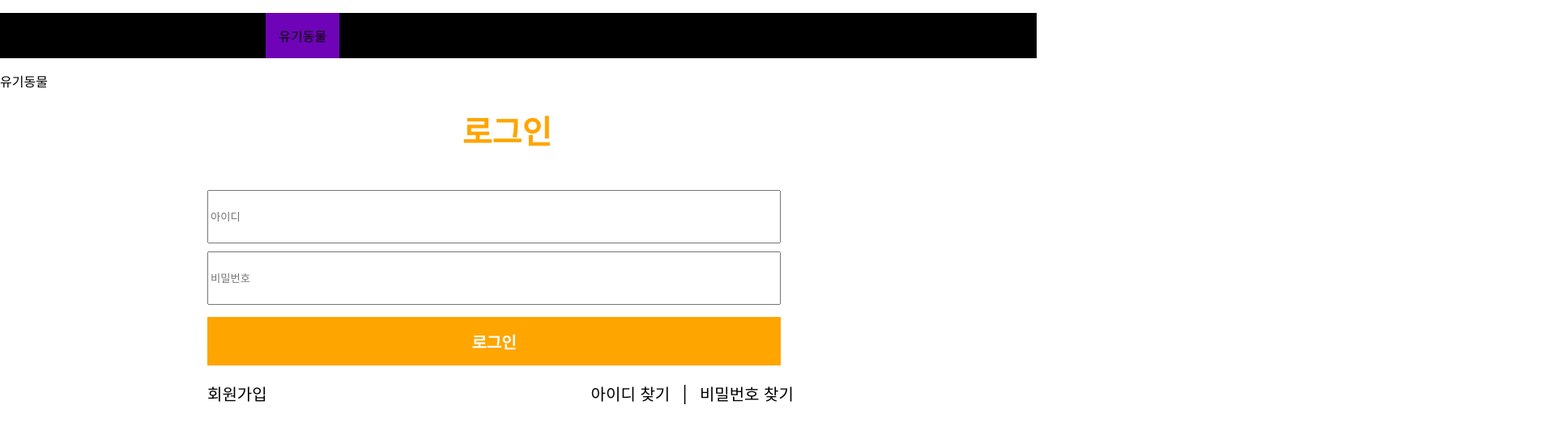
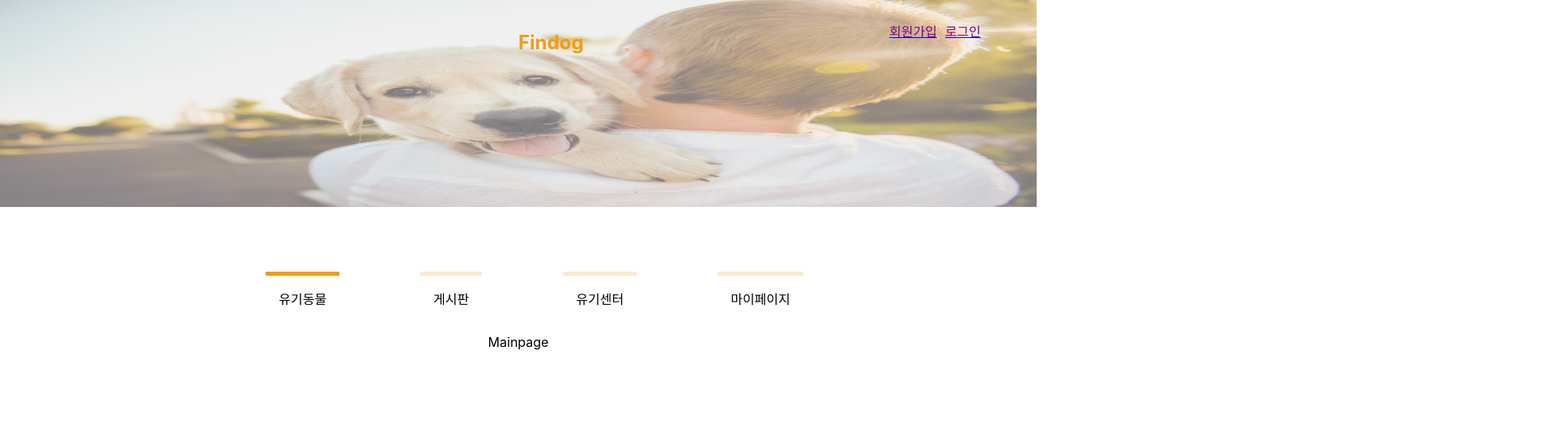
Before and after one commit to jyeonpark/Findog_Front, a React (Create React App) app: page / in a window 1280 px wide. Shown: the top 538 px of the page at 81% size, 1920 px wide, since content can reach past the window. Built offline with nearby package versions, Linux system fonts and the light colour scheme.

Commit message:
Add Router function

```diff
--- a/package.json
+++ b/package.json
@@ -9,6 +9,7 @@
     "classnames": "^2.3.1",
     "react": "^17.0.2",
     "react-dom": "^17.0.2",
+    "react-router-dom": "^6.2.2",
     "react-scripts": "5.0.0",
     "styled-components": "^5.3.5",
     "web-vitals": "^2.1.4"
--- a/src/App.js
+++ b/src/App.js
@@ -1,14 +1,29 @@
-import React, { Component } from "react";
+import React, {Component} from "react";
+import {BrowserRouter, Routes, Route} from "react-router-dom";
 import "./App.css";
 import Header from "./components/Header";
 import Tab from "./components/Tab";
+import {Main} from "./pages/Main";
+import {Login} from "./pages/Login";
+import {NotFound} from "./pages/NotFound";
+import SignUp from "./pages/SignUp";
 
 function App() {
-  return (
-    <div className="App">
-      <Header></Header>
-    </div>
-  );
+    return (
+        <div className="App">
+            <BrowserRouter>
+                <Header />
+                <Tab />
+                <Routes>
+                    <Route path="/" element={<Main />}></Route>
+                    <Route path="/login" element={<Login />}></Route>
+                    <Route path="*" element={<NotFound />}></Route>
+                    <Route path="/signUp" element={<SignUp />}></Route>
+                </Routes>
+
+            </BrowserRouter>
+        </div>
+    );
 }
 
 export default App;
--- a/src/components/Header.js
+++ b/src/components/Header.js
@@ -1,10 +1,19 @@
 import React, { Component } from "react";
+import { Link } from "react-router-dom";
 import "../styles/Header.css";
 
 
 function Header() {
   return (
     <div className="Header">
+      <div className="Container">
+        <Link to="/signUp">
+          <div className="Container-Text">회원가입</div>
+        </Link>
+        <Link to="/login">
+          <div className="Container-Text">로그인</div>
+        </Link>
+      </div>
       <div className="Header-Text">Findog</div>
     </div>
   );
--- a/src/components/Tab.js
+++ b/src/components/Tab.js
@@ -6,37 +6,61 @@ import Board from "../pages/Board";
 import CenterMap from "../pages/CenterMap";
 import MyPage from "../pages/MyPage";
 import classNames from "classnames";
+import SignUp from "../pages/SignUp";
+import { Link } from "react-router-dom";
 
-const tabMenuList = {
-    0 : <AbandonedAnimal/>,
-    1 : <Board/>,
-    2 : <CenterMap/>,
-    3 : <MyPage/>
-};
+// const tabMenuList = {
+//   0: <AbandonedAnimal />,
+//   1: <Board />,
+//   2: <CenterMap />,
+//   3: <MyPage />,
+// };
 
-function Tab(){
-
+function Tab(props) {
   const [menu, setMenu] = useState(0);
+  //   const [tabVisible, setTabVisibility] = useState(props.name === "회원가입" ? false : true);
 
   return (
     <div className="Tab-Wrap">
       <div className="Tab-Bar">
         <ul className="Tab">
-                    <li className={classNames(Tab, `${menu === 0? 'active': ''}`)}
-                    onClick={() => setMenu(0)}>유기동물</li>
-                    <li className={classNames(Tab, `${menu === 1? 'active': ''}`)}
-                    onClick={() => setMenu(1)}>게시판</li>
-                    <li className={classNames(Tab, `${menu === 2? 'active': ''}`)}
-                    onClick={() => setMenu(2)}>유기센터</li>
-                    <li className={classNames(Tab, `${menu === 3? 'active': ''}`)}
-                    onClick={() => setMenu(3)}>마이페이지</li>
+            <Link to="/">
+          <li
+            className={classNames(Tab, `${menu === 0 ? "active" : ""}`)}
+            onClick={() => {
+              setMenu(0);
+            }}
+          >
+            유기동물
+          </li>
+          </Link>
+          <Link to="/login">
+          <li
+            className={classNames(Tab, `${menu === 1 ? "active" : ""}`)}
+            onClick={() => setMenu(1)}
+          >
+            게시판
+          </li>
+          </Link>
+          <Link to="/signUp">
+          <li
+            className={classNames(Tab, `${menu === 2 ? "active" : ""}`)}
+            onClick={() => setMenu(2)}
+          >
+            유기센터
+          </li>
+          </Link>
+          <li
+            className={classNames(Tab, `${menu === 3 ? "active" : ""}`)}
+            onClick={() => setMenu(3)}
+          >
+            마이페이지
+          </li>
         </ul>
       </div>
-            <div className="Tab-Content">
-                {tabMenuList[menu]}
+      {/* <div className="Tab-Content">{tabMenuList[menu]}</div> */}
     </div>
-        </div>
-    )
+  );
 }
 
 export default Tab;
--- a/src/index.js
+++ b/src/index.js
@@ -3,14 +3,11 @@ import ReactDOM from "react-dom";
 import "./index.css";
 import App from "./App";
 import reportWebVitals from "./reportWebVitals";
-import {Login} from './pages/Login';
-import Tab from './components/Tab'
 
 
 ReactDOM.render(
   <React.StrictMode>
-    <Tab/>
-    <Login/>
+    <App/>
   </React.StrictMode>,
   document.getElementById("root")
 );
--- /dev/null
+++ b/src/pages/Main.js
@@ -0,0 +1,9 @@
+import React from "react";
+
+export const Main = () => {
+    return (
+        <div>
+            Mainpage
+        </div>
+    )
+}
--- /dev/null
+++ b/src/pages/NotFound.js
@@ -0,0 +1,9 @@
+import React from "react";
+
+export const NotFound = () => {
+    return (
+        <div>
+            NotFoundPage
+        </div>
+    )
+}
--- /dev/null
+++ b/src/pages/SignUp.js
@@ -0,0 +1,14 @@
+import React, { Component } from "react";
+import Header from "../components/Header";
+import Tab from "../components/Tab";
+
+function SignUp() {
+  return (
+    <div className="SignUp">
+
+      <div className="SignUp-Text">회원가입</div>
+    </div>
+  );
+}
+
+export default SignUp;
--- a/src/styles/Header.css
+++ b/src/styles/Header.css
@@ -1,5 +1,6 @@
 .Header {
   position: relative;
+  white-space: nowrap;
   width: 100vw;
   height: 20vw;
   max-width: 100%;
@@ -17,7 +18,20 @@
   position: absolute;
   top: 15%;
   left: 50%;
-  color: darkorange;
+  color: rgb(243, 156, 18);
   font-weight: 700;
   font-size: x-large;
 }
+
+.Container {
+  display: flex;
+  position: absolute;
+  top: 10%;
+  left: 85%;
+  font-weight: 500;
+}
+
+.Container-Text {
+  padding-left: 10px;
+  color: purple;
+}
--- a/src/styles/Tab.css
+++ b/src/styles/Tab.css
@@ -1,12 +1,15 @@
 .Tab-Bar {
-    background: black;
+    background: transparent;
     width: 100%;
     margin-bottom: 1rem;
     text-align: center;
     white-space: nowrap;
+    margin-top: 80px;
+
   /* padding: 1rem; */
   /* background: transparent;
   height: 70px;
+
 
 
   display: flex; */
@@ -25,12 +28,17 @@
     padding: 1rem;
     margin-left: 50px;
     margin-right: 50px;
+    border-top: 5px;
+    border-top-style: solid;
+    border-top-color: rgba(243, 156, 18, 0.22);
 
 }
 
 .Tab li.active {
-    background-color: #6f03b7;
-    height: 100%;
-  /* background-color: aqua;
-  height: 100%; */
+  width: fit-content;
+  height: 100%;
+  border-top: 5px;
+  border-top-style: solid;
+  border-top-color: rgb(243, 156, 18);
+
 }
```
Also changed, not shown: src/assets/tab.jpg (added), 1 other file (tests, documents, lock files or other folders). Lines whose indentation alone changed are shown as unchanged.
